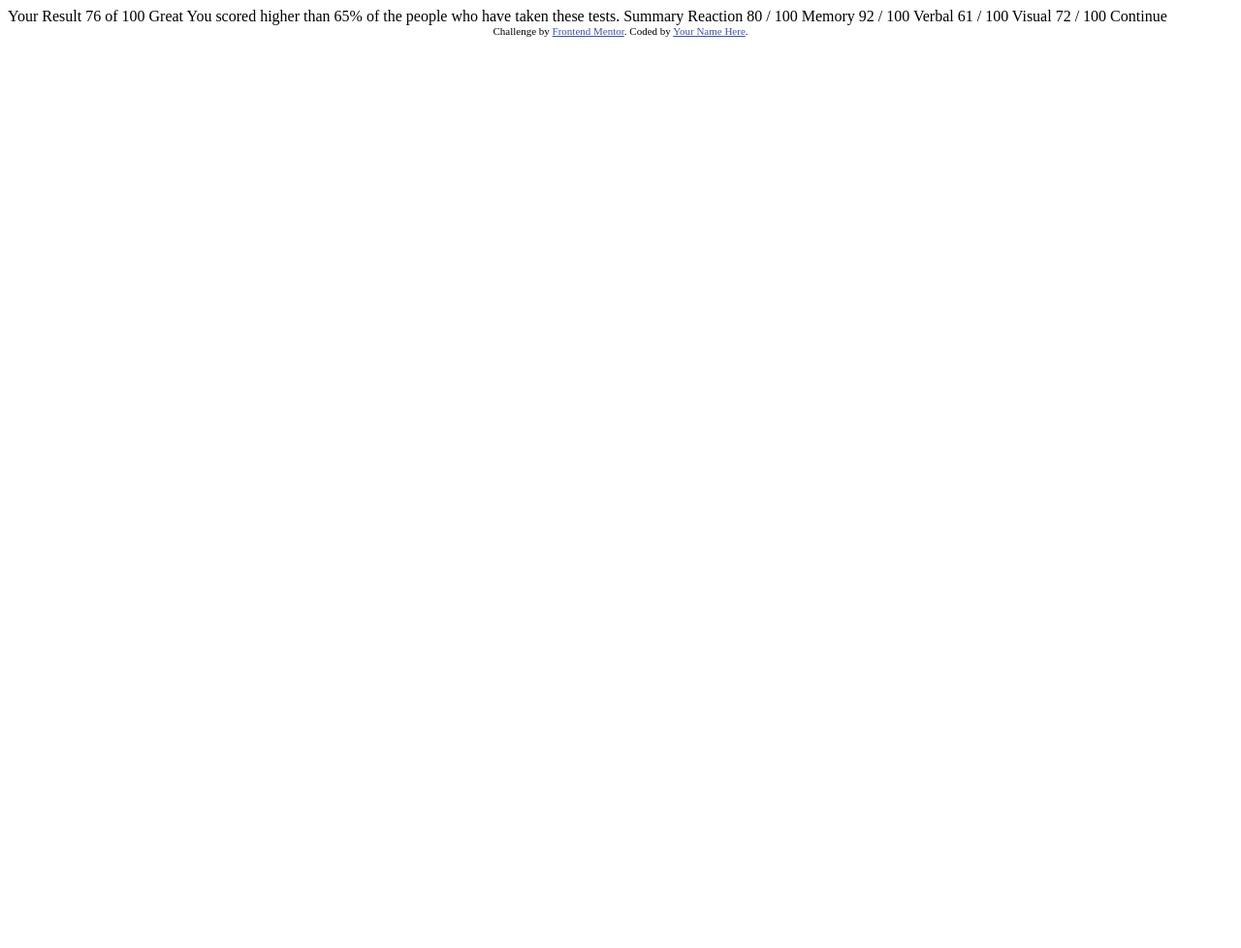
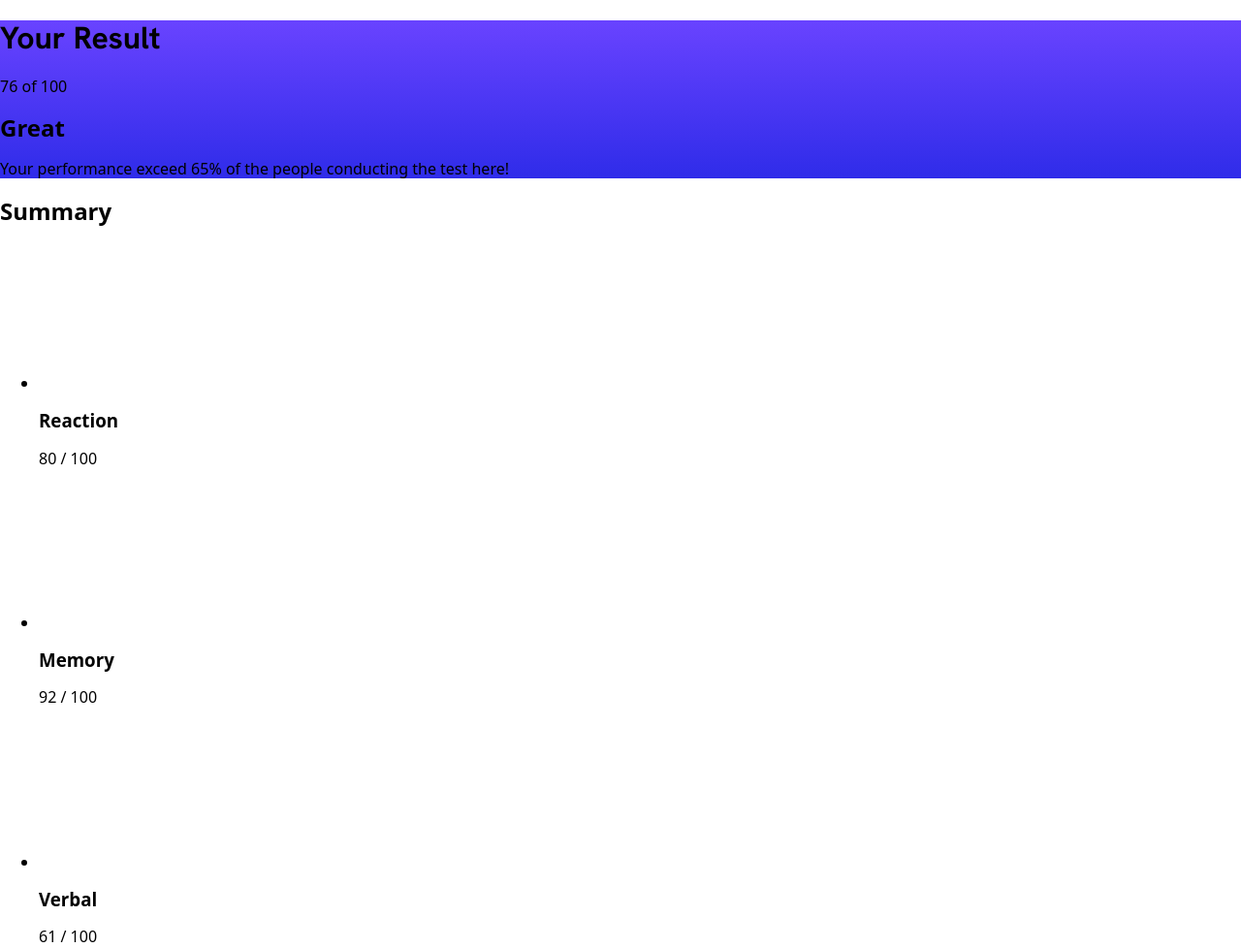
Before and after one commit to Dzybystim/result-summary-component, a plain HTML site: page results-summary-component-main/results-summary-component-main/index.html in a window 1280 px wide. Shown: the top 978 px of the page at 97% size. Before the commit the page ends 800 px from the top, so only its background shows below. Drawn offline with nearby package versions, Linux system fonts and the light colour scheme.

Commit message:
start settings

```diff
--- a/results-summary-component-main/results-summary-component-main/index.html
+++ b/results-summary-component-main/results-summary-component-main/index.html
@@ -2,46 +2,66 @@
 <html lang="en">
 <head>
   <meta charset="UTF-8">
-  <meta name="viewport" content="width=device-width, initial-scale=1.0"> <!-- displays site properly based on user's device -->
-
+  <meta name="viewport" content="width=device-width, initial-scale=1.0">
+  <link
+  rel="stylesheet"
+  href="https://cdnjs.cloudflare.com/ajax/libs/modern-normalize/1.0.0/modern-normalize.min.css"/>
+  <link rel="stylesheet" href="./css/main.min.css">
   <link rel="icon" type="image/png" sizes="32x32" href="./assets/images/favicon-32x32.png">
 
-  <title>Frontend Mentor | Results summary component</title>
+  <title>Results summary component</title>
 
-  <!-- Feel free to remove these styles or customise in your own stylesheet 👍 -->
-  <style>
-    .attribution { font-size: 11px; text-align: center; }
-    .attribution a { color: hsl(228, 45%, 44%); }
-  </style>
 </head>
 <body>
-
-  Your Result
-  76
-  of 100
-
-  Great
-  You scored higher than 65% of the people who have taken these tests.
-
-  Summary
-
-  Reaction
-  80 / 100
-
-  Memory
-  92 / 100
-
-  Verbal
-  61 / 100
-
-  Visual
-  72 / 100
-
-  Continue
-
+<header>
+  <div class="result">
+    <h1 class="result__header">Your Result</h1>
+     <div class="result__grade">
+        <span class="result__grade-number">76 of 100</span>
+     </div>
+     <div class="result__specification">
+      <h2 class="result__specification-header">Great</h2>
+      <p class="result__specification-text">Your performance exceed 65% of the people conducting the test here!</p>
+     </div>
+  </div>
+</header>
+<main>
+  <div>
+    <h2>Summary</h2>
+    <div>
+      <ul>
+        <li>
+          <svg></svg>
+          <h3>Reaction</h3>
+          <p>80 / 100</p>
+        </li>
+        <li>
+          <svg></svg>
+          <h3>Memory</h3>
+          <p>92 / 100</p>
+        </li>
+        <li>
+          <svg></svg>
+          <h3>Verbal</h3>
+          <p>61 / 100</p>
+        </li>
+        <li>
+          <svg></svg>
+          <h3>Visual</h3>
+          <p>72 / 100</p>
+        </li>
+      </ul>
+    </div>
+    <div>
+      <button type="button">Continue</button>
+    </div>
+  </div>
+</main>
+<footer>
   <div class="attribution">
     Challenge by <a href="https://www.frontendmentor.io?ref=challenge" target="_blank">Frontend Mentor</a>.
     Coded by <a href="#">Your Name Here</a>.
   </div>
+</footer>
 </body>
 </html>
--- /dev/null
+++ b/results-summary-component-main/results-summary-component-main/scss/components/_result.scss
@@ -0,0 +1,13 @@
+@import 'utils/colors';
+@import 'utils/fonts';
+@import 'utils/textSize';
+
+
+.result {
+    background-image: $brand-gradient;
+}
+
+.result__header {
+    font-family:'HankenGrotesk' ;
+    font-size: 16px;
+}
--- /dev/null
+++ b/results-summary-component-main/results-summary-component-main/scss/main.scss
@@ -0,0 +1,4 @@
+@import 'utils/colors';
+@import 'utils/fonts';
+@import 'utils/textSize';
+@import 'components/result';
--- /dev/null
+++ b/results-summary-component-main/results-summary-component-main/scss/utils/_colors.scss
@@ -0,0 +1,14 @@
+$brand-gradient: linear-gradient( to bottom, #6943FF, #2F2CE9);
+$brand-second-gradient: linear-gradient(to bottom, #4D21C9, #2521C900);
+$brand-second-color: #303B59;
+$brand-secondary-text: #CAC9FF;
+$main-color-fon: #ECF2FF;
+$memory-color-text: #FFB21E;
+$memory-color-fon: #FFB21E05;
+$visual-color-text: #1125D6;
+$visual-color-fon: #1125D605;
+$verbal-color-text: #00BB8F;
+$verbal-color-fon: #00BB8F05;
+$reaction-color-text: #FF5555;
+$reaction-color-fon: #FF555505;
+$white-color: #FFFFFF;
--- /dev/null
+++ b/results-summary-component-main/results-summary-component-main/scss/utils/_fonts.scss
@@ -0,0 +1,5 @@
+@font-face {
+    font-family: 'HankenGrotesk';
+    src: url('../assets/fonts/HankenGrotesk-VariableFont_wght.ttf') format(truetype);
+    font-weight: 100 900;
+}
--- /dev/null
+++ b/results-summary-component-main/results-summary-component-main/scss/utils/_textSize.scss
@@ -0,0 +1,5 @@
+$headingXL: 72px;
+$headingL: 32px;
+$headingM: 24px;
+$bodyText: 18px;
+$mobileBodyText: 16px;
```
Also changed, not shown: results-summary-component-main/results-summary-component-main/css/main.css (added), results-summary-component-main/results-summary-component-main/css/main.min.css (added), 2 other files.
